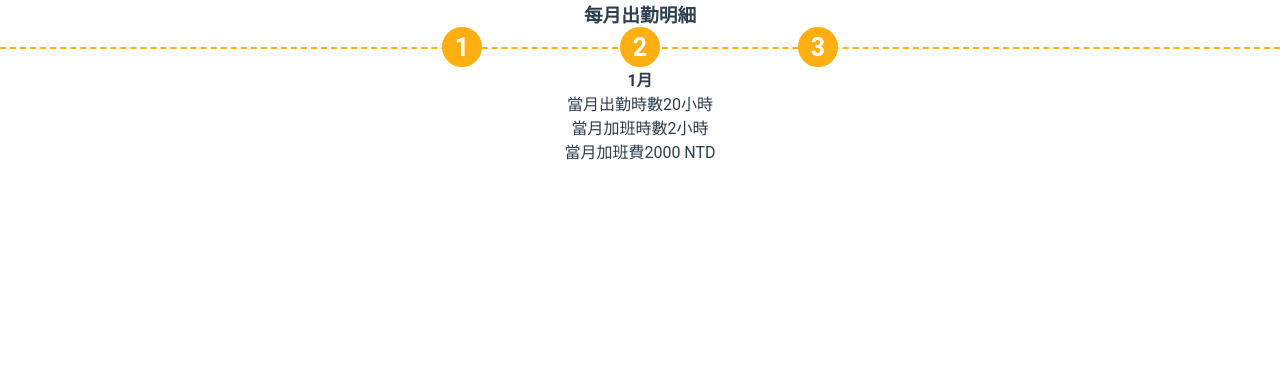
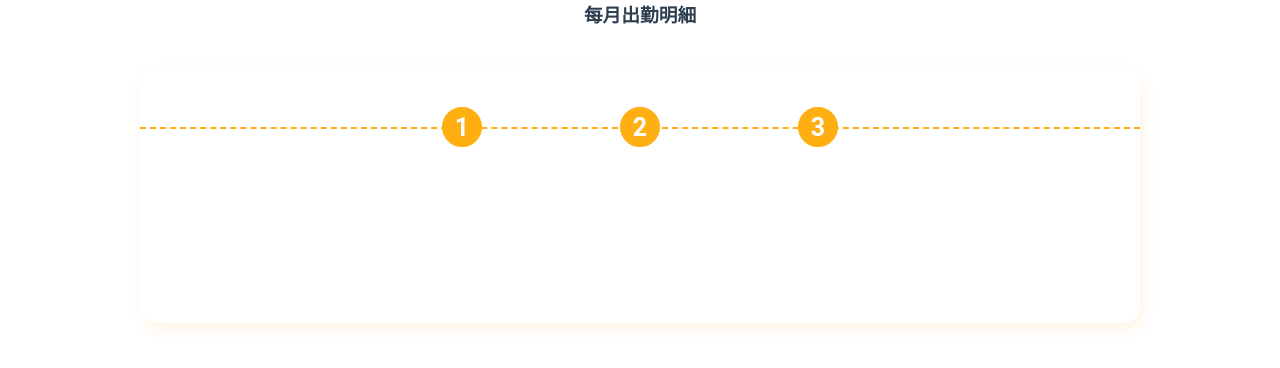
Before and after one commit to Chiahsuan-TW/overtime-pay-calculator, a Vue app: page /AnnualRecord in a window 1280 px wide. Shown: the top 368 px of the page. Built offline with nearby package versions, Linux system fonts and the light colour scheme.

Commit message:
resolve conflict

```diff
--- a/src/views/AnnualRecord.vue
+++ b/src/views/AnnualRecord.vue
@@ -19,12 +19,12 @@
           <span>2000 NTD</span>
         </p>
       </div>
-
     </div>
   </div>
 </template>
 <script>
 import Stepper from "@/components/Stepper.vue";
+
 export default {
   name: "AnnualRecord",
   components: {
@@ -38,7 +38,31 @@ export default {
 };
 </script>
 <style lang="scss" scoped>
+.modal {
+  max-width: 1000px;
+  background-color: #fff;
+  box-shadow: 3px 6px 14px rgba(255, 153, 0, 0.11);
+  border-radius: 16px;
+  margin: 40px auto 0;
+  padding: 40px 0;
 
+  &-content {
+    width: 100%;
+    padding: 68px;
+  }
 
+  &-content-item {
+    background-color: color.$pale-yellow;
+    display: flex;
+    flex-direction: column;
+    align-items: left;
+    font-size: 0;
+  }
 
+  .monthly-details {
+    span {
+      @extend %content-large;
+    }
+  }
+}
 </style>
```
